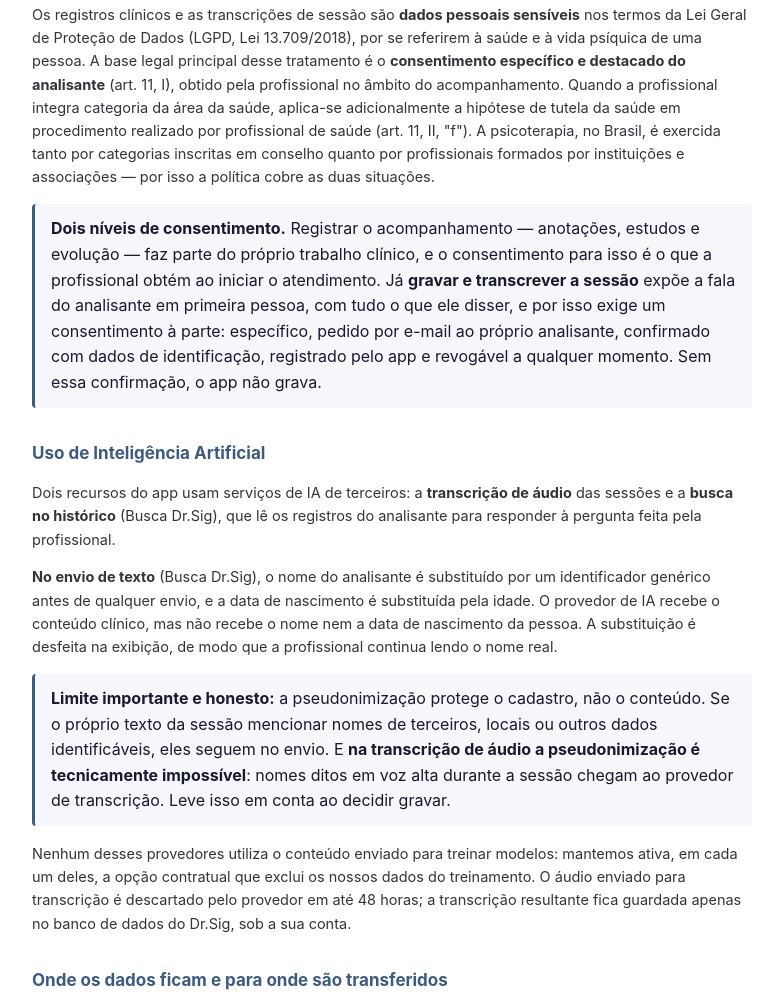
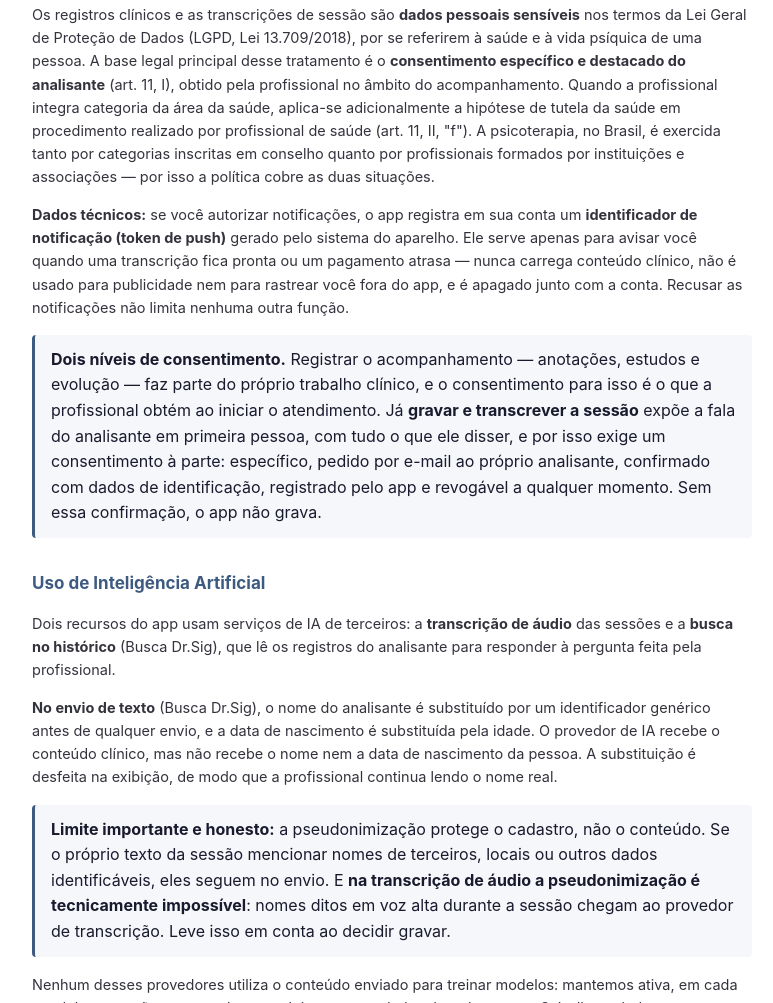
Before and after one commit to paulovsp/meu-app, a website: page docs/privacidade.html in a window 1280 px wide. Shown: the part 1067-2070 px from the top of the page, without its empty margins (248-1021 px from the left). Drawn offline with Linux system fonts and the light colour scheme.

Commit message:
docs: declara token de notificacao na politica de privacidade

```diff
--- a/docs/privacidade.html
+++ b/docs/privacidade.html
@@ -84,6 +84,15 @@
       profissional de saúde (art. 11, II, "f"). A psicoterapia, no Brasil, é exercida tanto por
       categorias inscritas em conselho quanto por profissionais formados por instituições e
       associações — por isso a política cobre as duas situações.
+    </p>
+
+    <p>
+      <strong>Dados técnicos:</strong> se você autorizar notificações, o app registra em sua conta um
+      <strong>identificador de notificação (token de push)</strong> gerado pelo sistema do
+      aparelho. Ele serve apenas para avisar você quando uma transcrição fica pronta ou um pagamento
+      atrasa — nunca carrega conteúdo clínico, não é usado para publicidade nem para rastrear você
+      fora do app, e é apagado junto com a conta. Recusar as notificações não limita nenhuma outra
+      função.
     </p>
 
     <div class="destaque">
```
